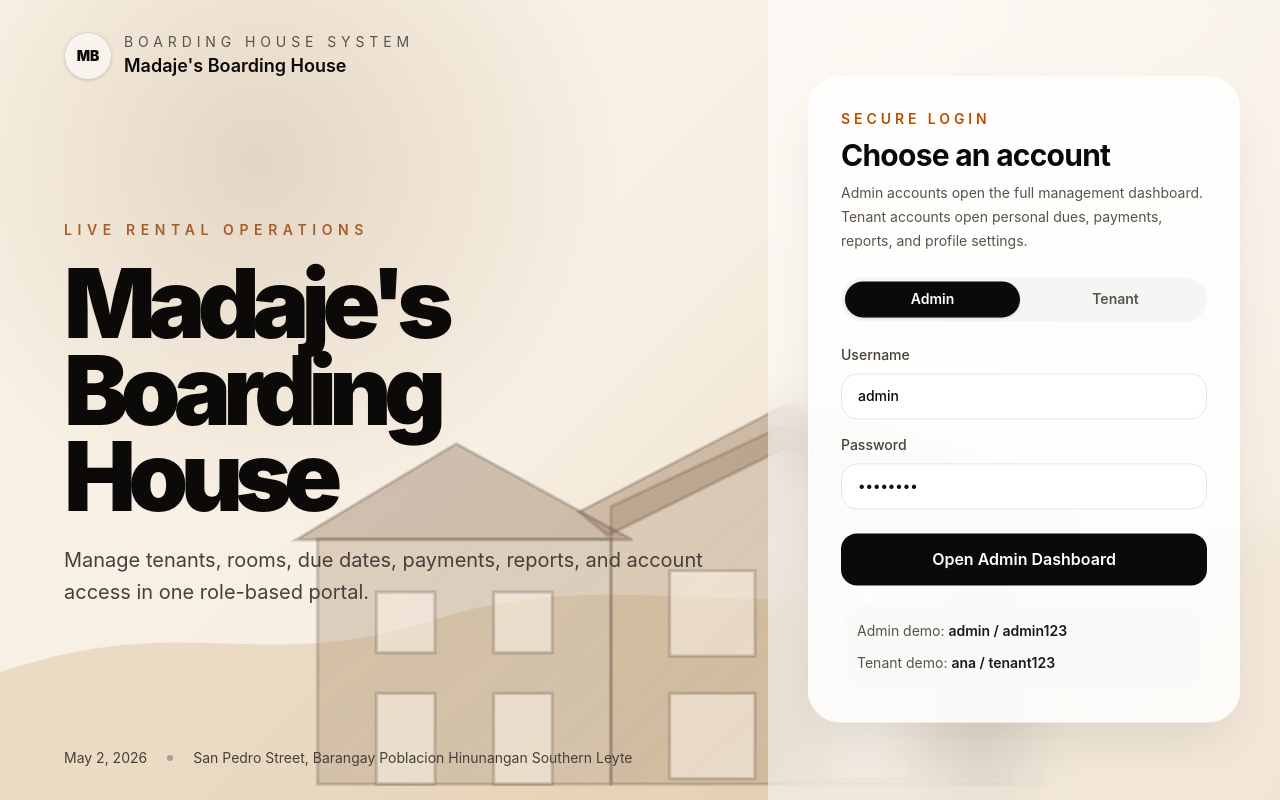
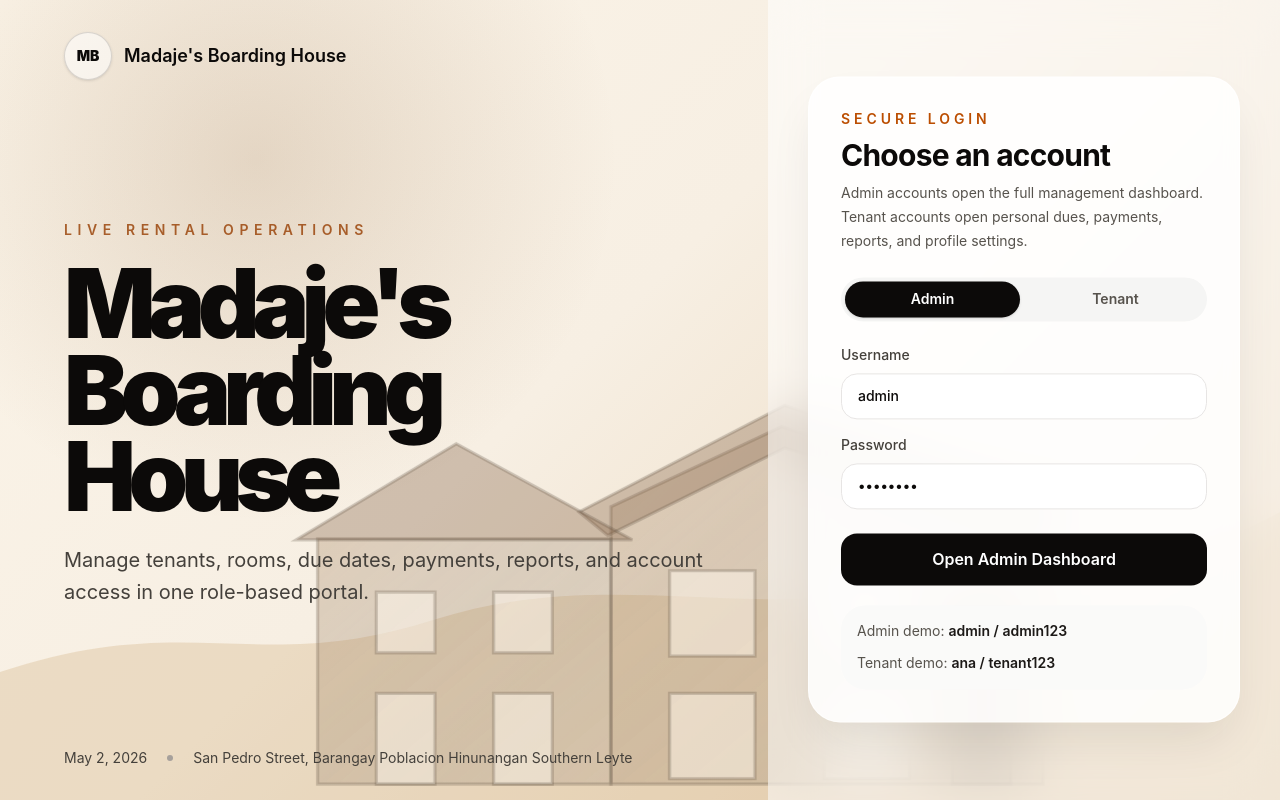
Before and after one commit to Peter2-lang/bh, a React (Vite) app: page / in a window 1280 px wide. Built offline with nearby package versions, Linux system fonts and the light colour scheme.

Commit message:
Update App.tsx

```diff
--- a/src/App.tsx
+++ b/src/App.tsx
@@ -990,7 +990,7 @@ function App() {
                     MB
                   </div>
                   <div>
-                    <p className="text-sm uppercase tracking-[0.35em] text-stone-600">Boarding House System</p>
+
                     <p className="text-lg font-semibold text-stone-950">{propertyProfile.name}</p>
                   </div>
                 </div>
```
